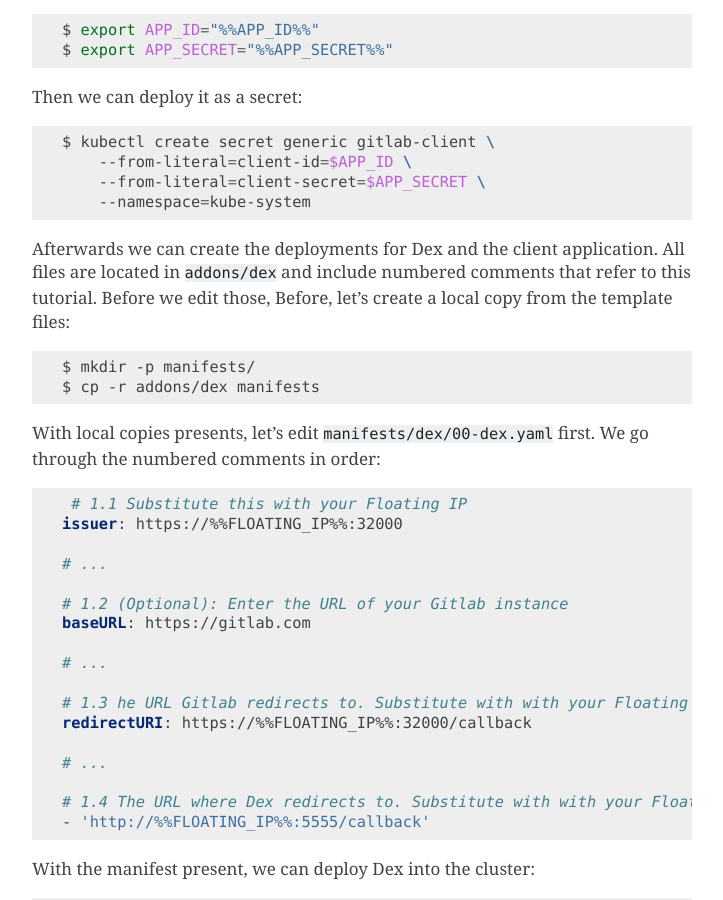
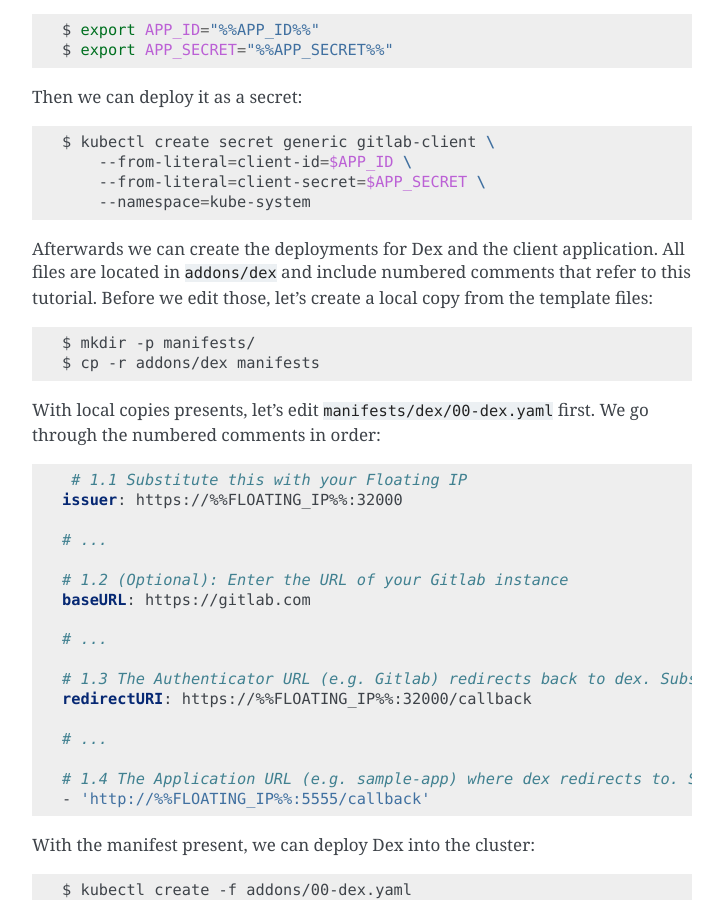
Before and after one commit to noris-network/koris, a Sphinx documentation site: the page built from docs/addons.rst, in a window 1280 px wide and 900 px high, scrolled down 5412 px. Shown: the whole window, without its empty margins (388-1111 px from the left). Built offline with Sphinx 7.4.7, drawn with Linux system fonts in a browser that asks for light colours.

Commit message:
KORIS-138 fix typos

```diff
--- a/docs/addons.rst
+++ b/docs/addons.rst
@@ -211,7 +211,7 @@ Then we can deploy it as a secret:
         --namespace=kube-system
 
 Afterwards we can create the deployments for Dex and the client application. All files are located in
-``addons/dex`` and include numbered comments that refer to this tutorial. Before we edit those, Before, let's
+``addons/dex`` and include numbered comments that refer to this tutorial. Before we edit those, let's
 create a local copy from the template files:
 
 .. code:: shell
@@ -233,12 +233,12 @@ With local copies presents, let's edit ``manifests/dex/00-dex.yaml`` first. We g
 
     # ...
 
-    # 1.3 he URL Gitlab redirects to. Substitute with with your Floating IP
+    # 1.3 The Authenticator URL (e.g. Gitlab) redirects back to dex. Substitute with with your Floating IP
     redirectURI: https://%%FLOATING_IP%%:32000/callback
 
     # ...
 
-    # 1.4 The URL where Dex redirects to. Substitute with with your Floating IP
+    # 1.4 The Application URL (e.g. sample-app) where dex redirects to. Substitute with with your Floating IP
     - 'http://%%FLOATING_IP%%:5555/callback'
 
 With the manifest present, we can deploy Dex into the cluster:
```
